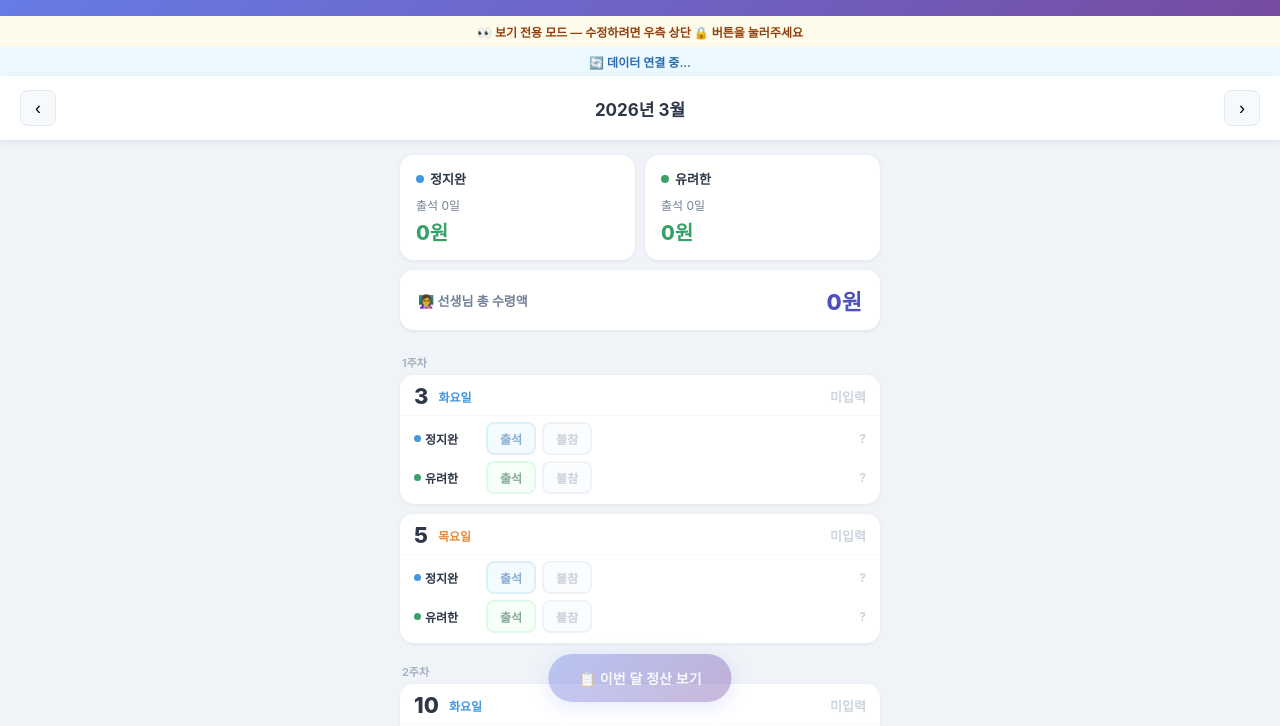
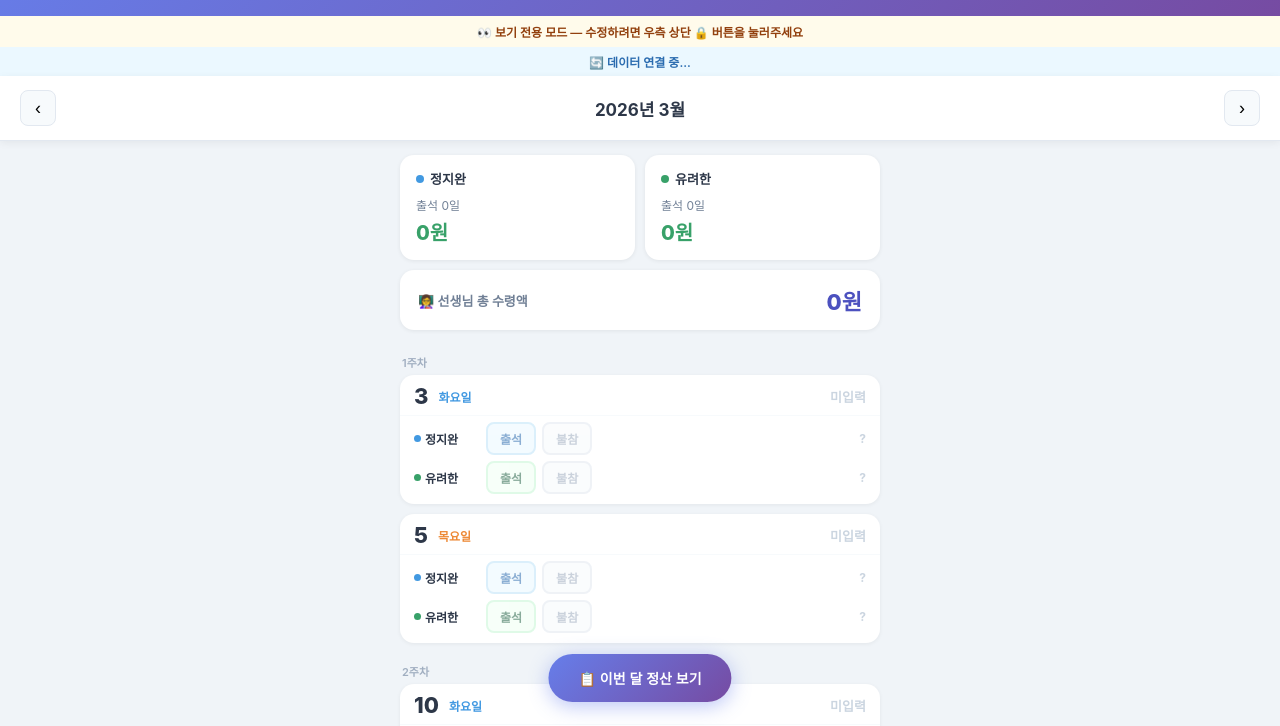
Before and after one commit to pheesu1-tech/happyhappyshuttlebus, a plain HTML site: page index.html in a window 1280 px wide. Shown: the part 74-800 px from the top of the page. Drawn offline with Linux system fonts and the light colour scheme; no server answers.

```diff
--- a/index.html
+++ b/index.html
@@ -82,8 +82,7 @@
     .cbtn-absent { background: #f7fafc; color: #a0aec0; border-color: #e2e8f0; }
     .cbtn-absent.active { background: #718096; color: white; border-color: #718096; }
     body.readonly .cbtn { cursor: not-allowed; opacity: 0.55; pointer-events: none; }
-    body.readonly .float-btn { opacity: 0.4; pointer-events: none; }
-    .child-amount { font-size: 12px; font-weight: 700; min-width: 60px; text-align: right; color: #38a169; }
+       .child-amount { font-size: 12px; font-weight: 700; min-width: 60px; text-align: right; color: #38a169; }
     .child-amount.zero { color: #cbd5e0; }
     .float-btn { position: fixed; bottom: 24px; left: 50%; transform: translateX(-50%); background: linear-gradient(135deg, #667eea, #764ba2); color: white; border: none; border-radius: 50px; padding: 14px 30px; font-size: 14px; font-weight: 700; cursor: pointer; box-shadow: 0 4px 20px rgba(102,126,234,0.45); white-space: nowrap; z-index: 100; }
     .modal-overlay { position: fixed; inset: 0; background: rgba(0,0,0,0.45); display: flex; align-items: flex-end; justify-content: center; z-index: 200; opacity: 0; pointer-events: none; transition: opacity 0.2s; }
```
